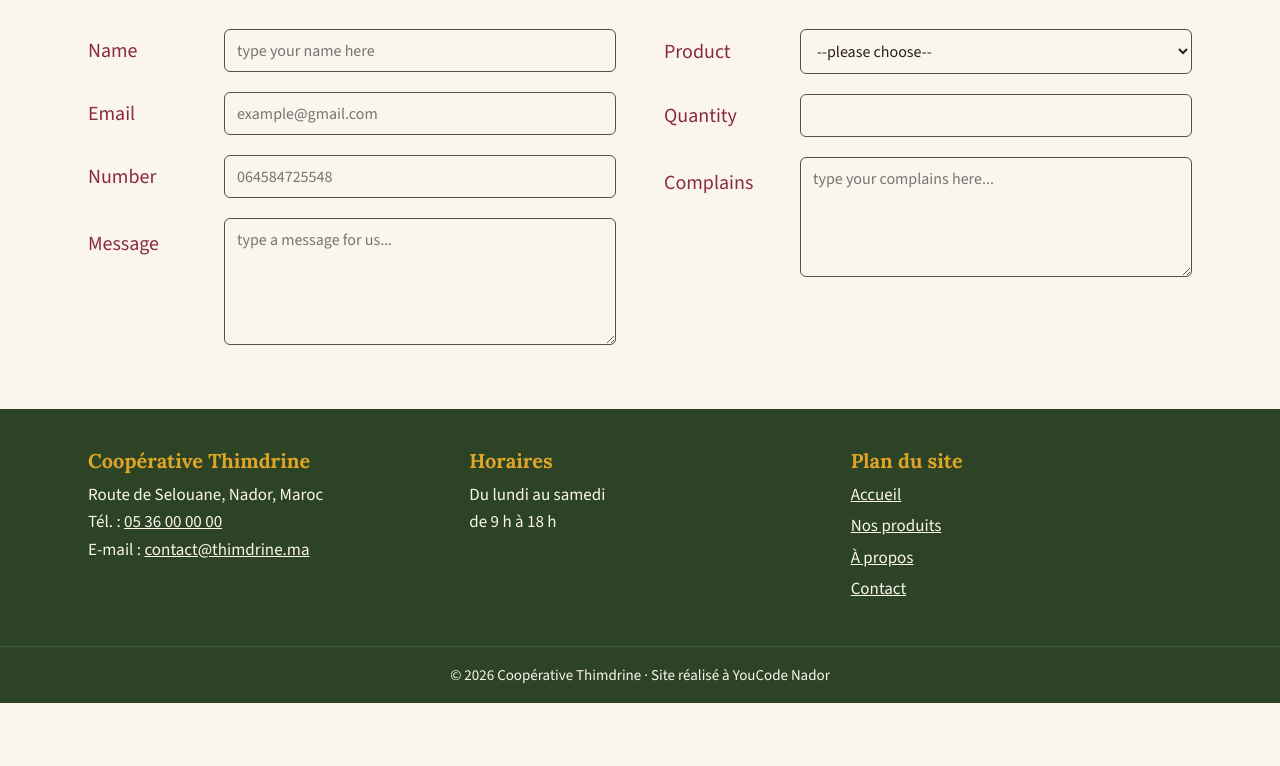
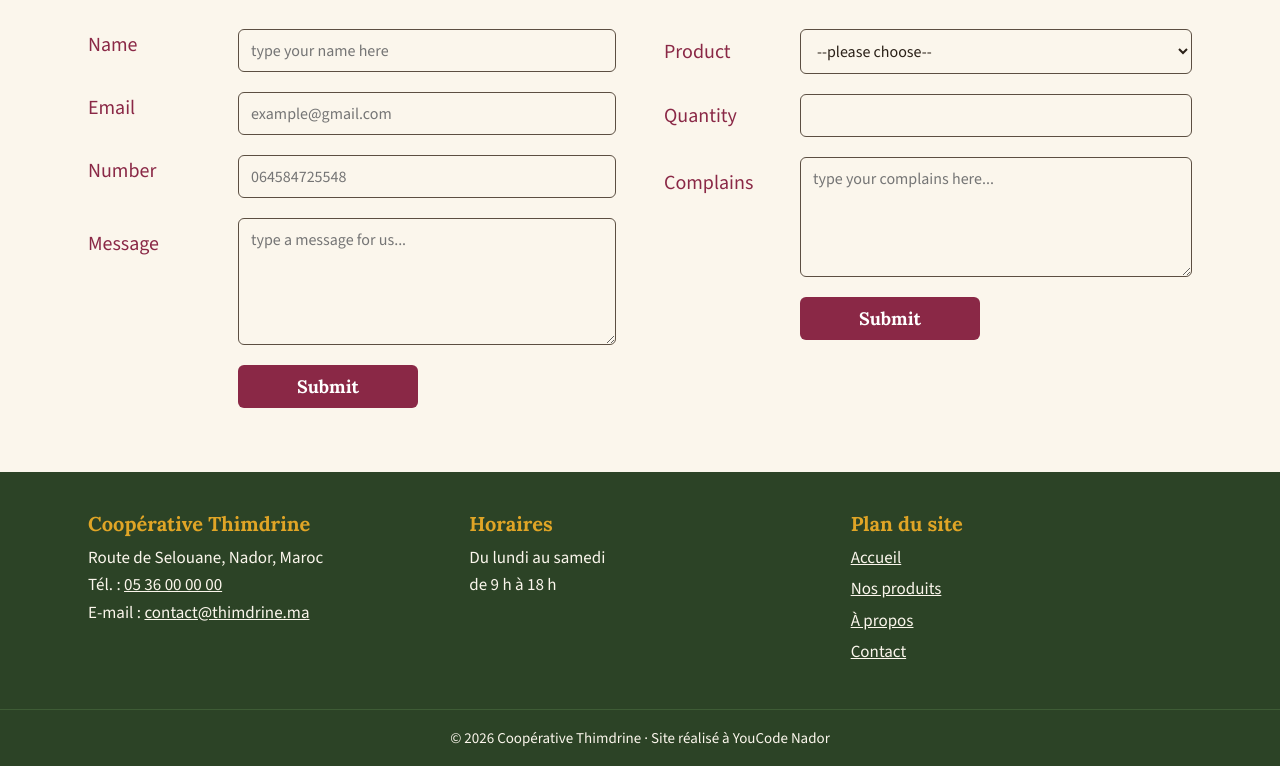
Before and after one commit to chrdalachraf85-blip/sprint1-css-html, a plain HTML site: page contact.html in a window 1280 px wide. Shown: the part 665-1431 px from the top of the page. Before the commit the page ends 1368 px from the top, so only its background shows below. Drawn offline with nearby package versions, Linux system fonts and the light colour scheme; a web font is replaced by a local one.

Commit message:
before review2

```diff
--- a/contact.html
+++ b/contact.html
@@ -32,7 +32,7 @@
 
 <main>
     <section class="banner">
-      <img class="banner-img" src="images/contact-banner.jpg" alt="Une femme récoltant du miel">
+      <img class="banner-img" src="images/contact-banner.jpg" alt="wommens working">
       <div class="banner-content">
           <p class="banner-subtitle">COOPÉRATIVE THIMDRINE</p>
           <h1 class="banner-title">Restons en contact</h1>
@@ -42,19 +42,20 @@
 </main>
 <section class="contact">
     <h2>Contact us</h2>
-    <div class="contact-input">
+    <form class="contact-input">
         <label for="name">Name</label>
         <input type="text" id="name" name="contact" placeholder="type your name here" required>
         <label for="email">Email</label>
-        <input type="text" id="email" name="contact" placeholder="example@gmail.com" required>
+        <input type="email" id="email" name="contact" placeholder="example@gmail.com" required>
         <label for="number">Number</label>
         <input type="number" id="number" name="contact" placeholder="064584725548" required>
         <label for="message">Message</label>
         <textarea name="contact" id="message" rows="5" cols="50" placeholder="type a message for us..."></textarea>
-    </div>
-    <div class="order">
+        <button type="submit"> Submit</button>
+    </form>
+    <form class="order">
         <label for="product">Product</label>
-        <select id="product" name="order">
+        <select id="product" name="order" required>
             <option value="">--please choose--</option>
             <option value="Amlou d'amande">Amlou d'amande</option>
             <option value="Confiture d'abricot">Confiture d'abricot</option>
@@ -62,12 +63,17 @@
             <option value="Confiture de figue de barbarie">Confiture de figue de barbarie</option>
             <option value="Miel de thym">Miel de thym</option>
             <option value="Huile d'olive extra vierge">Huile d'olive extra vierge</option>
+
         </select>
+
         <label for="quantity">Quantity</label>
-        <input type="number" id="quantity" name="order" min="1" max="100">
+        <input type="number" id="quantity" required name="order" min="1" max="100">
         <label for="complains">Complains</label>
-        <textarea name="order" id="complains" placeholder="type your complains here..."></textarea>
-    </div>
+        <textarea name="order" id="complains"  placeholder="type your complains here..."></textarea>
+        <button type="submit"> Submit</button>
+
+    </form>
+
 </section>
 
 
@@ -98,7 +104,7 @@
       <div>
         <h2>Plan du site</h2>
         <ul>
-          <li><a href="index.html">Accueil</a></li>
+          <li><a href="acceuil.html">Accueil</a></li>
           <li><a href="produits.html">Nos produits</a></li>
           <li><a href="a-propos.html">À propos</a></li>
           <li><a href="contact.html">Contact</a></li>
--- a/css/a_propos.css
+++ b/css/a_propos.css
@@ -7,13 +7,13 @@
     text-align: center;
 }
 .bannercolor h1{
-    color: var(--couleur-terre);
+    color: var(--couleur-figue);
     text-transform: uppercase;
         font-family: "Isometra", system-ui;
 
 }
 .bannercolor p {
-    color: var(--couleur-figue);
+    color: var(--couleur-terre);
     font-size: 50px;
     font-family: "Isometra", system-ui;
 }
@@ -32,7 +32,6 @@ h2{
     line-height: 1.25;
     text-align: center;
     color: var(--couleur-terre);
-    border: 12px solid var(--couleur-thym);
 }
 .second-h2{
     text-align: center;
--- a/css/contact.css
+++ b/css/contact.css
@@ -12,7 +12,6 @@
   object-fit: cover;
 }
 
-/* Couche sombre pour lire le texte sur la photo */
 .banner::after {
   content: "";
   position: absolute;
@@ -20,7 +19,6 @@
   background: rgba(0, 0, 0, 0.35);
 }
 
-/* Texte centré sur l'image */
 .banner-content {
   position: absolute;
   top: 50%;
@@ -56,9 +54,6 @@
 .contact h2{
     text-align: center;
 }
-/* ===================================
-   Thimdrine : page Contact, formulaire
-   =================================== */
 
 .contact {
   display: grid;
@@ -69,9 +64,8 @@
   padding: 40px 16px 64px;
 }
 
-/* Titre "Contact us" : barre verte, alignée à gauche */
 .contact h2 {
-  grid-column: 1 / -1;            /* occupe les deux colonnes */
+  grid-column: 1 / -1;
   max-width: 490px;
   margin: 0;
   padding: 8px 24px;
@@ -146,7 +140,64 @@
   }
 }
 
+.order button[type="submit"] {
+    grid-column: 2;
+    justify-self: start;
+    width: 180px;
+    padding: 10px 20px;
 
+    background-color: #8A2846;
+    color: white;
+
+    font-family: 'Lora', serif;
+    font-size: 18px;
+    font-weight: 700;
+
+    border: none;
+    border-radius: 6px;
+    cursor: pointer;
+
+    transition: background-color 0.3s ease, transform 0.2s ease;
+}
+
+.order button[type="submit"]:hover {
+    background-color: #6F2039;
+    transform: translateY(-2px);
+}
+
+
+.contact-input {
+    display: grid;
+    grid-template-columns: 130px minmax(0, 1fr);
+    gap: 20px;
+    align-items: start;
+}
+
+.contact-input button[type="submit"] {
+    grid-column: 2;
+    justify-self: start;
+
+    width: 180px;
+    padding: 10px 20px;
+
+    background-color: #8A2846;
+    color: white;
+
+    font-family: 'Lora', serif;
+    font-size: 18px;
+    font-weight: 700;
+
+    border: none;
+    border-radius: 6px;
+    cursor: pointer;
+
+    transition: background-color 0.3s ease, transform 0.2s ease;
+}
+
+.contact-input button[type="submit"]:hover {
+    background-color: #6F2039;
+    transform: translateY(-2px);
+}
 
 
 
--- a/css/style.css
+++ b/css/style.css
@@ -1,8 +1,4 @@
-/* ===================================
-   Thimdrine : styles communs à toutes les pages
-   =================================== */
 
-/* Couleurs et polices de la charte */
 :root {
   --couleur-thym: #3E5C35;
   --couleur-thym-fonce: #2C4326;
```
Also changed, not shown: a-propos.html (+3 -3 lines), acceuil.html (+1 -1 lines), css/acceuil.css (+0 -7 lines), produits.html (+3 -3 lines).
